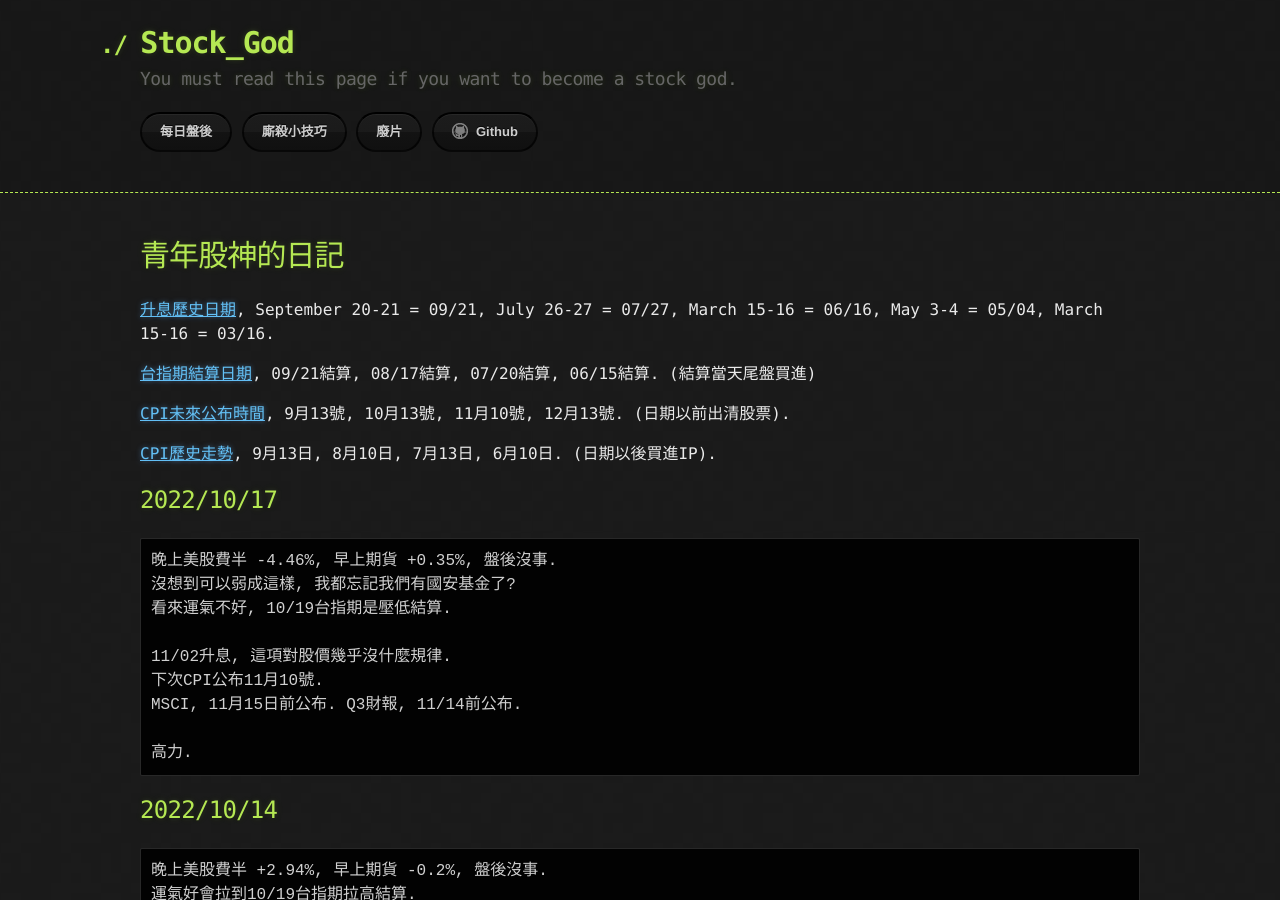
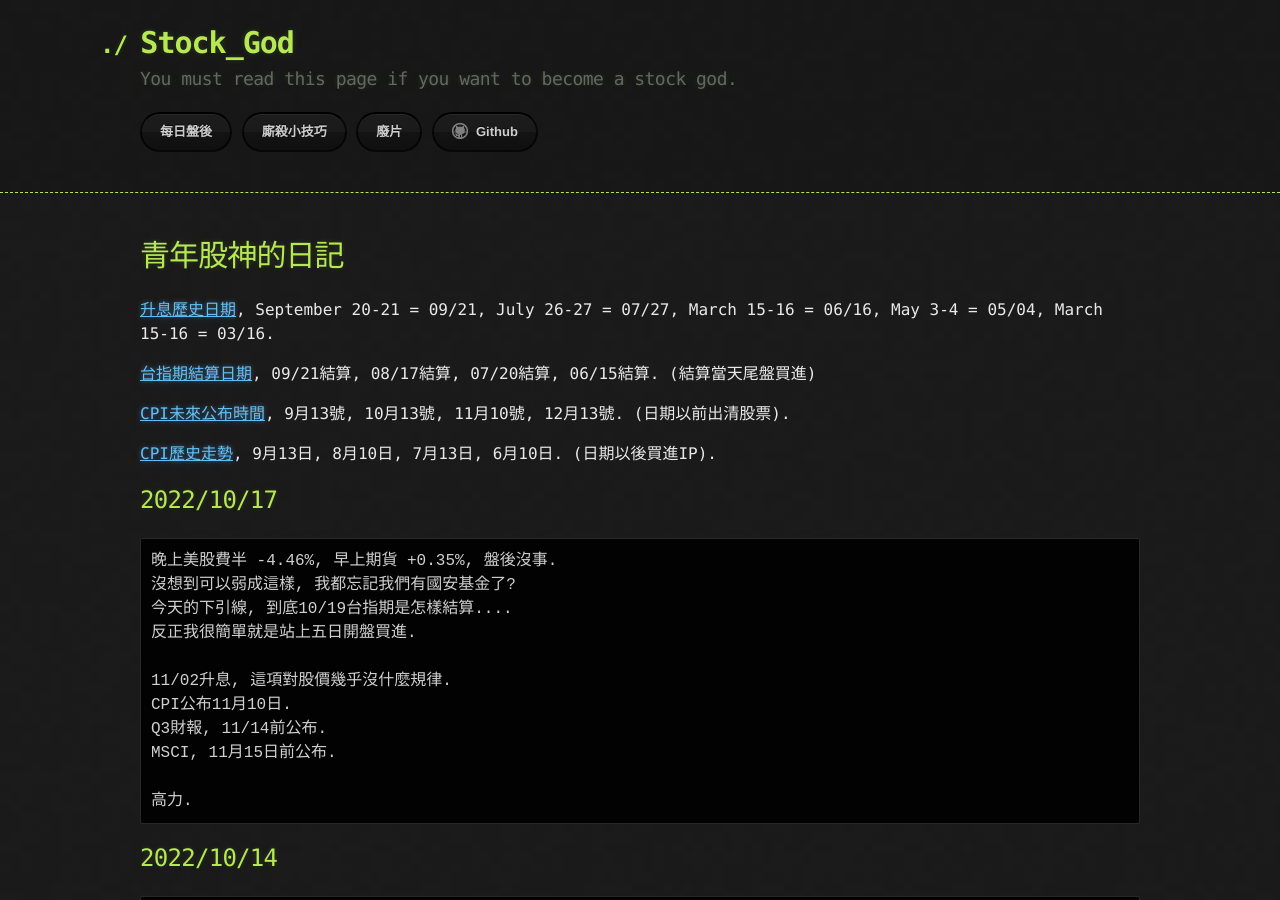
Before and after one commit to lepg5487/Stock_God, a Jekyll site: the page built from index.md, in a window 1280 px wide and 900 px high. Built offline with Jekyll 4.4.1, drawn with Linux system fonts in a browser that asks for light colours; our own code applies the rules of GitHub Pages for plain Markdown files.

Commit message:
Update index.md

````diff
--- a/index.md
+++ b/index.md
@@ -17,11 +17,13 @@ layout: testlayouts
 ```
 晚上美股費半 -4.46%, 早上期貨 +0.35%, 盤後沒事.
 沒想到可以弱成這樣, 我都忘記我們有國安基金了?
-看來運氣不好, 10/19台指期是壓低結算.
+今天的下引線, 到底10/19台指期是怎樣結算....
+反正我很簡單就是站上五日開盤買進.
 
 11/02升息, 這項對股價幾乎沒什麼規律.
-下次CPI公布11月10號.
-MSCI, 11月15日前公布. Q3財報, 11/14前公布.
+CPI公布11月10日.
+Q3財報, 11/14前公布.
+MSCI, 11月15日前公布.
 
 高力.
 ```
````
